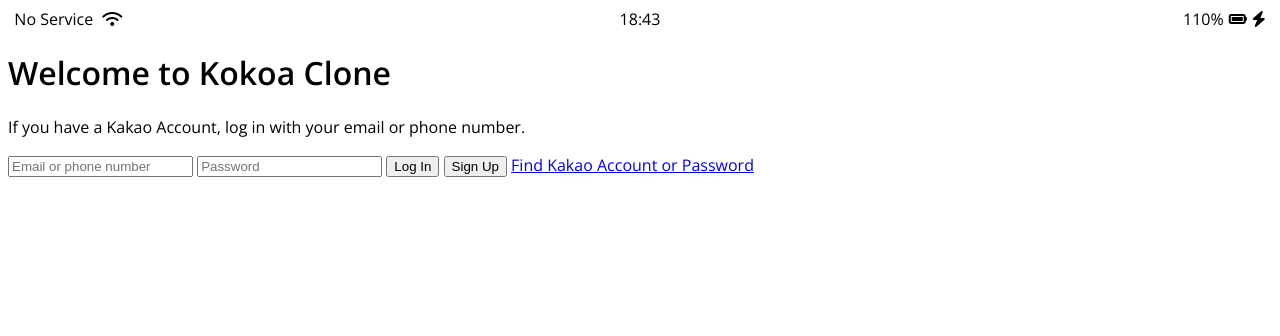
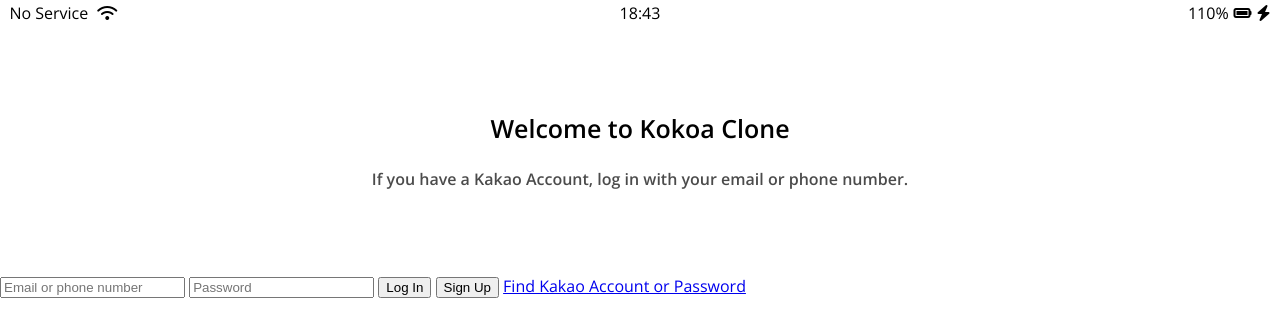
Before and after one commit to banana1019/kokoa-clone-2020, a plain HTML site: page index.html in a window 1280 px wide. Drawn offline with nearby package versions, Linux system fonts and the light colour scheme.

Commit message:
welcome-header

```diff
--- /dev/null
+++ b/css/reset.css
@@ -0,0 +1,129 @@
+/* http://meyerweb.com/eric/tools/css/reset/
+   v2.0 | 20110126
+   License: none (public domain)
+*/
+
+html,
+body,
+div,
+span,
+applet,
+object,
+iframe,
+h1,
+h2,
+h3,
+h4,
+h5,
+h6,
+p,
+blockquote,
+pre,
+a,
+abbr,
+acronym,
+address,
+big,
+cite,
+code,
+del,
+dfn,
+em,
+img,
+ins,
+kbd,
+q,
+s,
+samp,
+small,
+strike,
+strong,
+sub,
+sup,
+tt,
+var,
+b,
+u,
+i,
+center,
+dl,
+dt,
+dd,
+ol,
+ul,
+li,
+fieldset,
+form,
+label,
+legend,
+table,
+caption,
+tbody,
+tfoot,
+thead,
+tr,
+th,
+td,
+article,
+aside,
+canvas,
+details,
+embed,
+figure,
+figcaption,
+footer,
+header,
+hgroup,
+menu,
+nav,
+output,
+ruby,
+section,
+summary,
+time,
+mark,
+audio,
+video {
+  margin: 0;
+  padding: 0;
+  border: 0;
+  font-size: 100%;
+  font: inherit;
+  vertical-align: baseline;
+}
+/* HTML5 display-role reset for older browsers */
+article,
+aside,
+details,
+figcaption,
+figure,
+footer,
+header,
+hgroup,
+menu,
+nav,
+section {
+  display: block;
+}
+body {
+  line-height: 1;
+}
+ol,
+ul {
+  list-style: none;
+}
+blockquote,
+q {
+  quotes: none;
+}
+blockquote:before,
+blockquote:after,
+q:before,
+q:after {
+  content: "";
+  content: none;
+}
+table {
+  border-collapse: collapse;
+  border-spacing: 0;
+}
--- /dev/null
+++ b/css/status-bar.css
@@ -0,0 +1,24 @@
+.status-bar {
+  display: flex;
+  justify-content: center;
+  padding: 5px 3px;
+}
+.status-bar__column {
+  width: 33%;
+}
+.status-bar__column:first-child span {
+  margin-right: 5px;
+}
+.status-bar__column:nth-child(2) {
+  display: flex;
+  justify-content: center;
+}
+.status-bar__column:last-child {
+  display: flex;
+  justify-content: flex-end;
+  align-items: center;
+}
+
+.status-bar__column .fa-battery-full {
+  margin: 0px 5px;
+}
--- a/css/styles.css
+++ b/css/styles.css
@@ -1,28 +1,23 @@
 @import url("https://fonts.googleapis.com/css2?family=Open+Sans:wght@400;600&display=swap");
+@import "reset.css";
+@import "status-bar.css";
 body {
   font-family: "Open Sans", sans-serif;
 }
 
-.status-bar {
+.welcome-header {
+  margin: 90px 0px;
+  text-align: center;
   display: flex;
-  justify-content: center;
+  flex-direction: column;
+  align-items: center;
+  font-weight: 600;
 }
-.status-bar__column {
-  width: 33%;
+.welcome-header__title {
+  margin-bottom: 30px;
+  font-size: 25px;
 }
-.status-bar__column:first-child span {
-  margin-right: 5px;
+.welcome-header__text {
+  width: 60%;
+  opacity: 0.7;
 }
-.status-bar__column:nth-child(2) {
-  display: flex;
-  justify-content: center;
-}
-.status-bar__column:last-child {
-  display: flex;
-  justify-content: flex-end;
-  align-items: center;
-}
-
-.status-bar__column .fa-battery-full {
-  margin: 0px 5px;
-}
```
